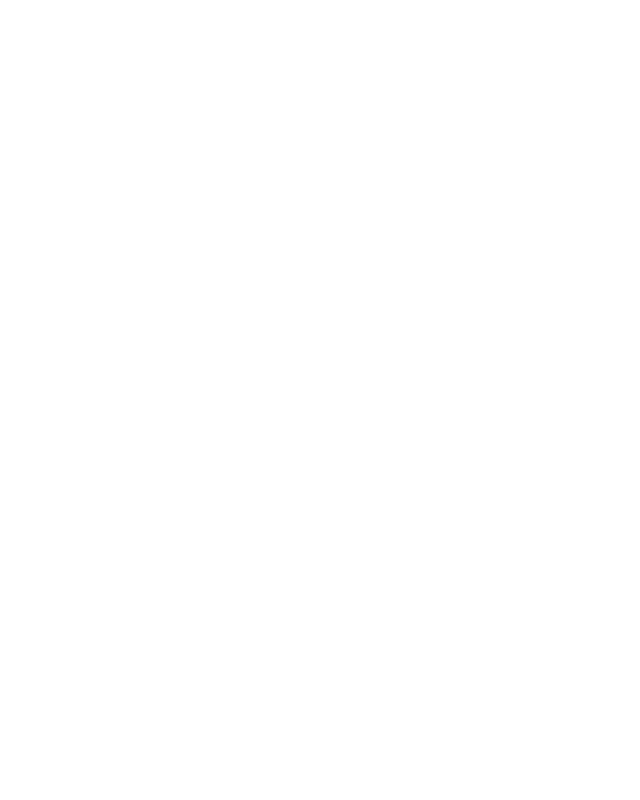
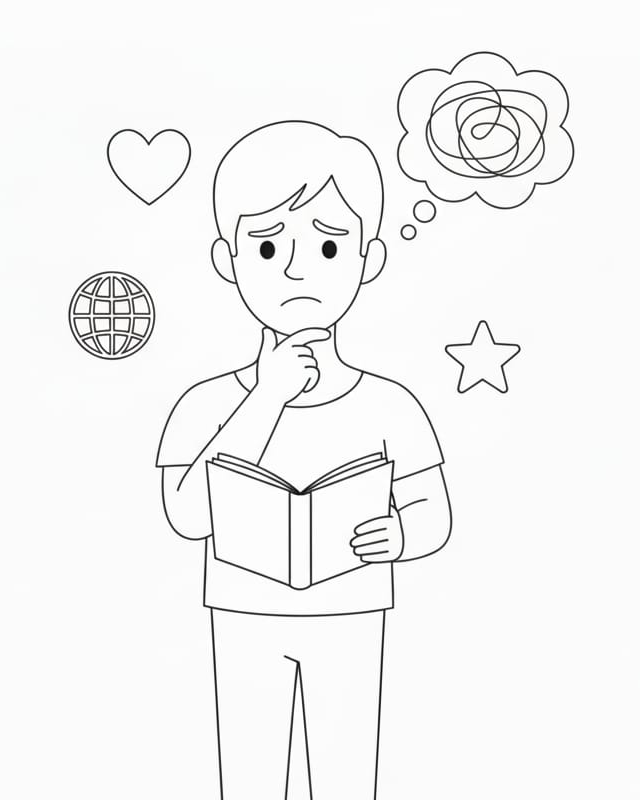
Before and after one commit to UsmanAliTech/Quiz-App, a React (Vite) app: page / in a window 1280 px wide. Shown: the top 800 px of the page, without its empty margins (292-932 px from the left). Built offline with nearby package versions, Linux system fonts and the light colour scheme.

Commit message:
working in home page

```diff
--- a/src/Conponents/Home.jsx
+++ b/src/Conponents/Home.jsx
@@ -1,8 +1,16 @@
 import React from 'react'
+import 'bootstrap/dist/css/bootstrap.min.css';
 
 const Home = () => {
   return (
-    <div>
+    <div className='home-wrapper d-flex align-items-center'>
+        <div className="container">
+          <div className="row align-items-center">
+            <div className="text-center col-md-6 mb-5 mb-md-0">
+              <img src="public/WhatsApp Image 2025-12-18 at 8.33.39 PM.jpeg" alt="" />
+            </div>
+          </div>
+        </div>
 
 
     </div>
```
Also changed, not shown: src/Conponents/Navbar.jsx (deleted, +0 -16 lines), public/WhatsApp Image 2025-12-18 at 8.33.39 PM.jpeg (added).
